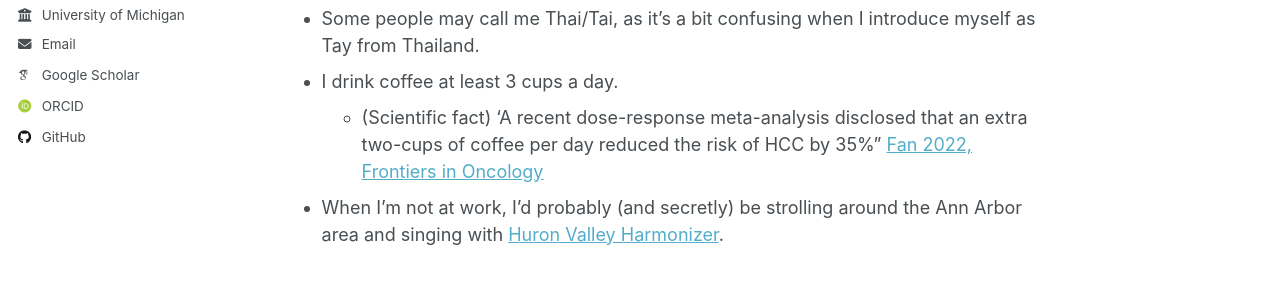
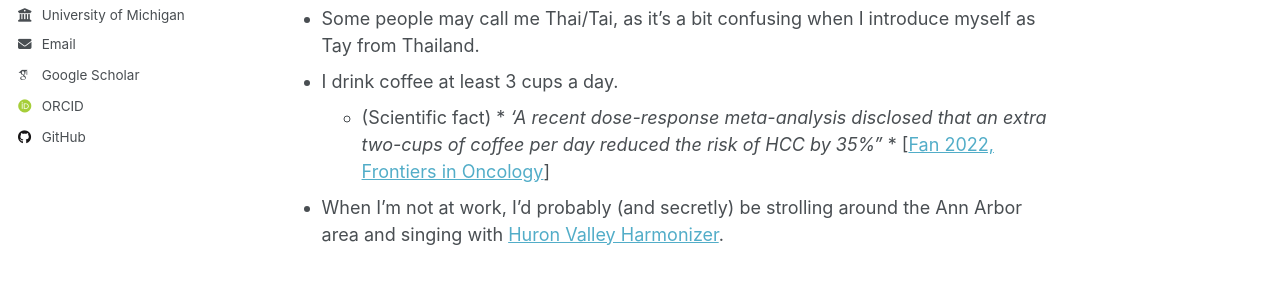
Before and after one commit to thatchayut/thatchayut.github.io, a Jekyll site: the page built from _pages/about.md, in a window 1280 px wide and 1067 px high. Shown: the part 420-720 px from the top of the window. Built offline with Jekyll 4.4.1, drawn with Linux system fonts in a browser that asks for light colours; some web fonts are replaced.

```diff
--- a/_pages/about.md
+++ b/_pages/about.md
@@ -14,5 +14,5 @@ My name is Thatchayut Unjitwattana, but most of you may know me by ***Tay***. I'
 Fun fact about me:
 * Some people may call me Thai/Tai, as it's a bit confusing when I introduce myself as Tay from Thailand.
 * I drink coffee at least 3 cups a day.
-  * (Scientific fact) 'A recent dose-response meta-analysis disclosed that an extra two-cups of coffee per day reduced the risk of HCC by 35%" [Fan 2022, Frontiers in Oncology](https://pmc.ncbi.nlm.nih.gov/articles/PMC9623052/)
+  * (Scientific fact) * *'A recent dose-response meta-analysis disclosed that an extra two-cups of coffee per day reduced the risk of HCC by 35%"* * [[Fan 2022, Frontiers in Oncology](https://pmc.ncbi.nlm.nih.gov/articles/PMC9623052/)]
 * When I'm not at work, I'd probably (and secretly) be strolling around the Ann Arbor area and singing with [Huron Valley Harmonizer](https://sites.google.com/view/hvharmonizers).
```
